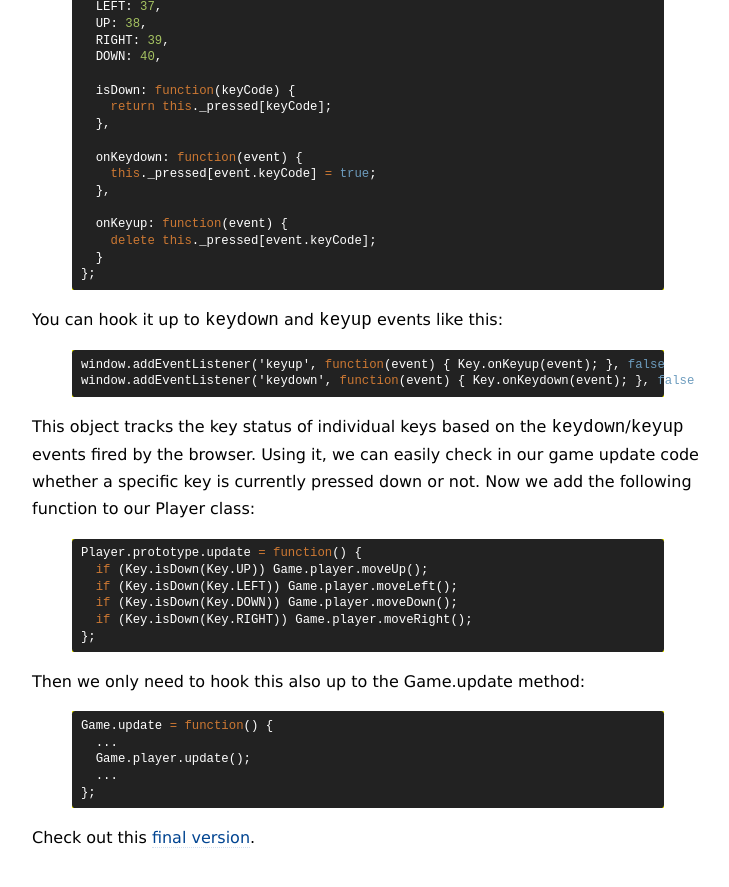
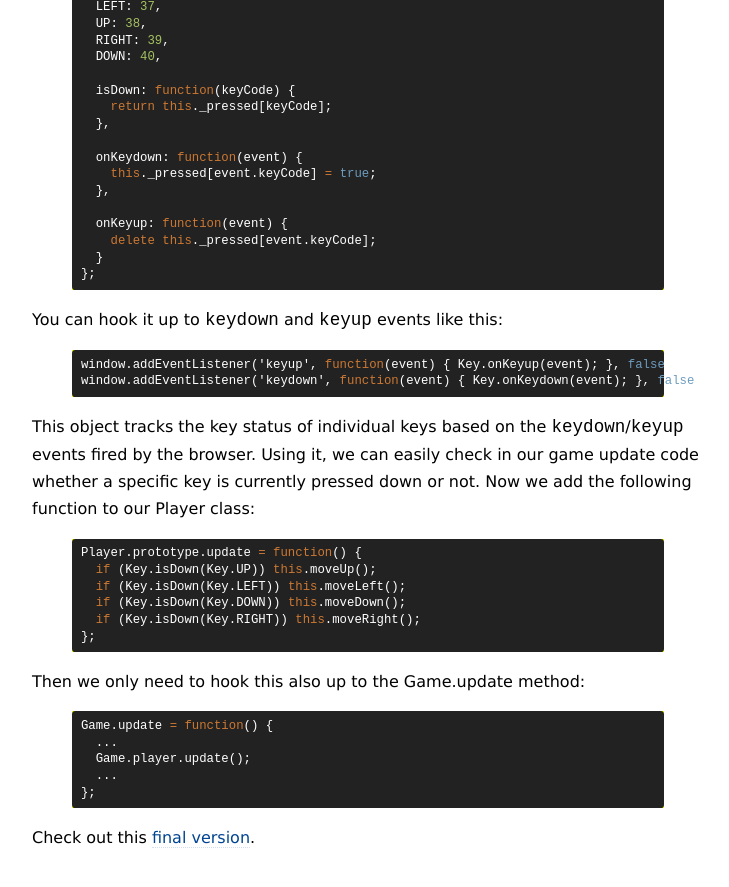
Before and after one commit to arthurschreiber/arthurschreiber.github.com, a Jekyll site: the page built from _posts/2010-02-27-javascript-game-development-keyboard-input.markdown, in a window 1280 px wide and 900 px high, scrolled down 2041 px. Shown: the top 887 px of the window, without its empty margins (272-1001 px from the left). Built offline with Jekyll 4.4.1, drawn with Linux system fonts in a browser that asks for light colours; Markdown is read by kramdown in place of the engine named in the settings; comment, search, counter and statistics services are not loaded.

Commit message:
Fix weird example code.

```diff
--- a/_posts/2010-02-27-javascript-game-development-keyboard-input.markdown
+++ b/_posts/2010-02-27-javascript-game-development-keyboard-input.markdown
@@ -147,10 +147,10 @@ key is currently pressed down or not. Now we add the following function to our P
 
 {% highlight javascript %}
 Player.prototype.update = function() {
-  if (Key.isDown(Key.UP)) Game.player.moveUp();
-  if (Key.isDown(Key.LEFT)) Game.player.moveLeft();
-  if (Key.isDown(Key.DOWN)) Game.player.moveDown();
-  if (Key.isDown(Key.RIGHT)) Game.player.moveRight();
+  if (Key.isDown(Key.UP)) this.moveUp();
+  if (Key.isDown(Key.LEFT)) this.moveLeft();
+  if (Key.isDown(Key.DOWN)) this.moveDown();
+  if (Key.isDown(Key.RIGHT)) this.moveRight();
 };
 {% endhighlight %}
 
```
